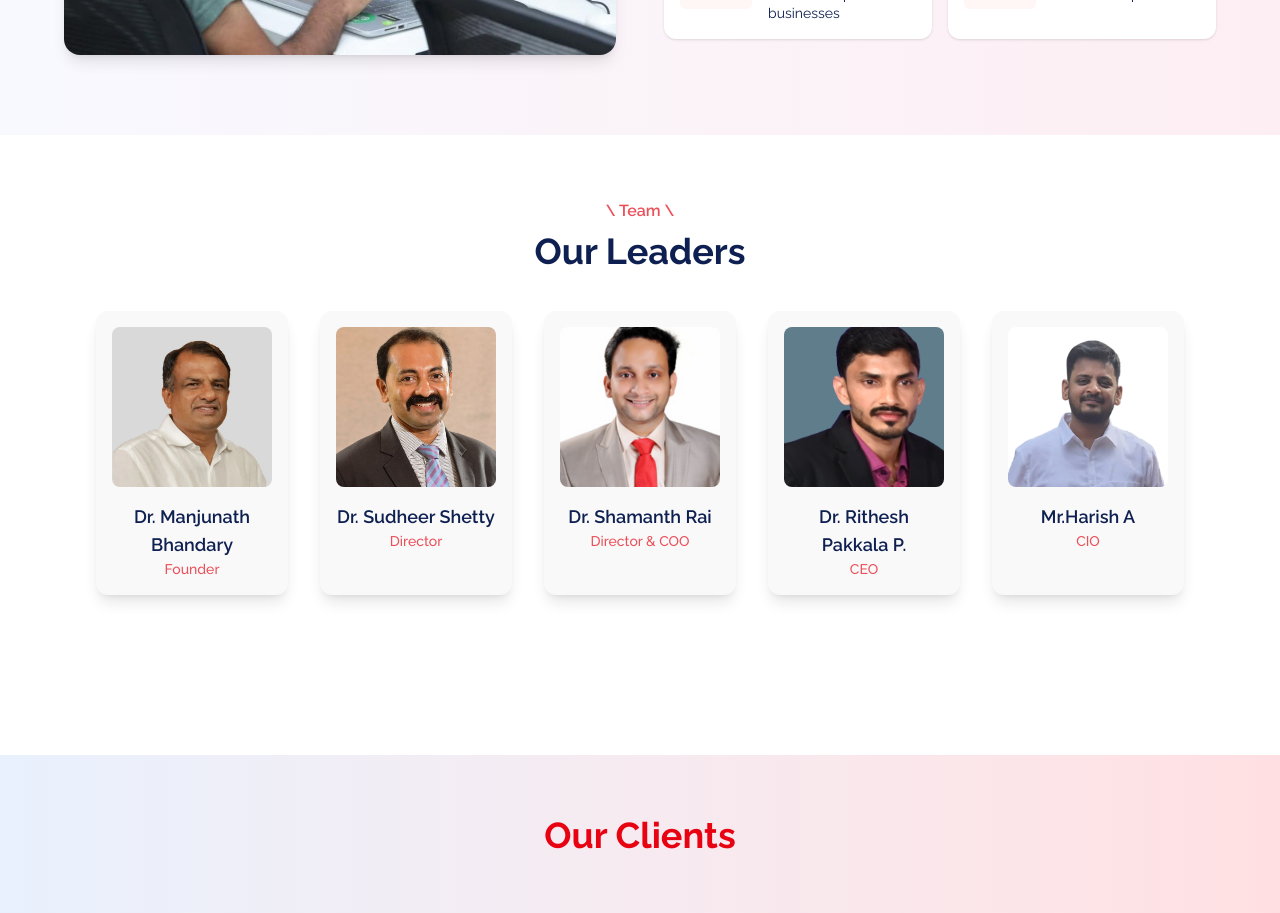
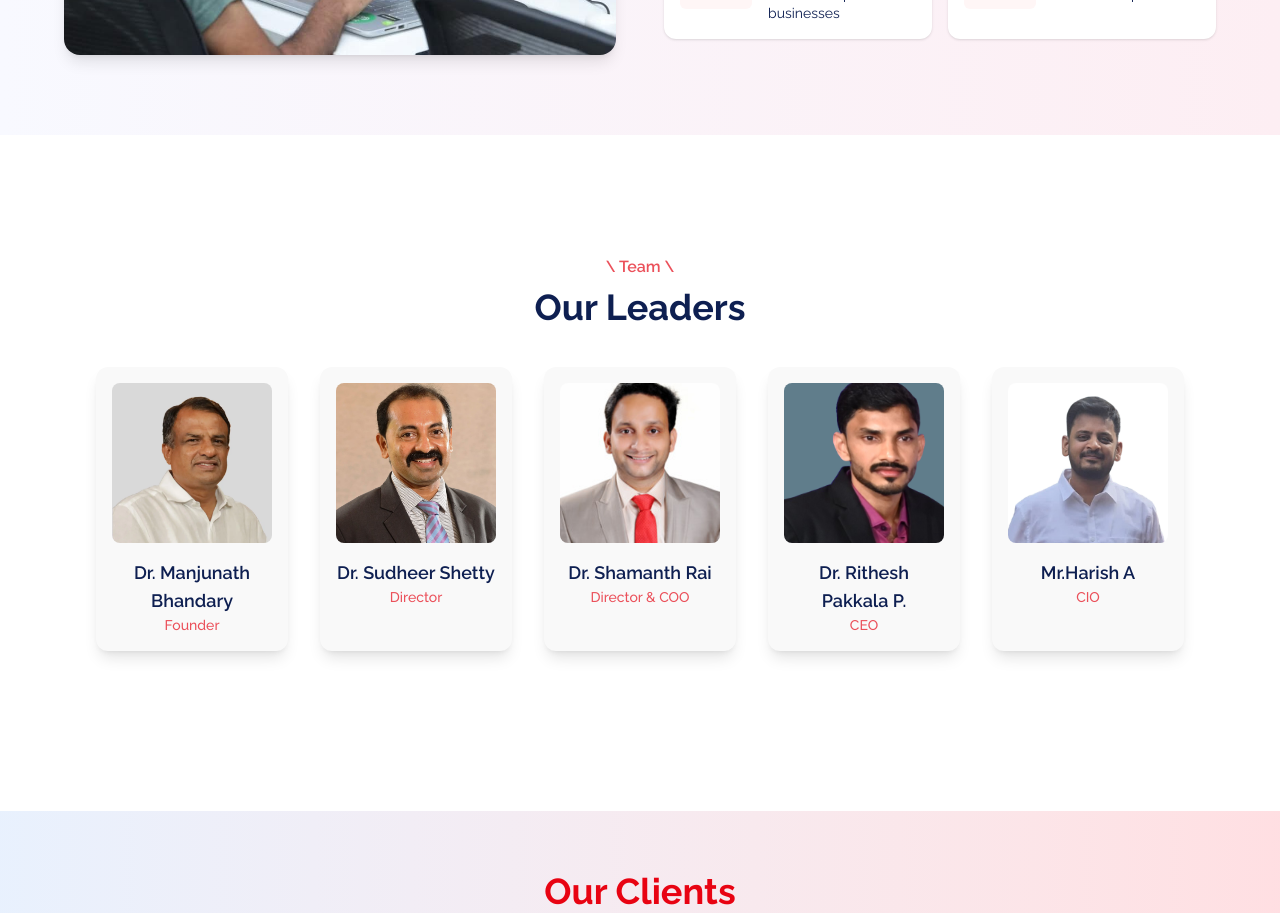
Before and after one commit to sahynex-solution/Sahynex, a Next.js app: page /About in a window 1280 px wide. Shown: the part 1360-2273 px from the top of the page. Built offline with nearby package versions, Linux system fonts and the light colour scheme.

Commit message:
Feats/fix About in-page transitions improves

```diff
--- a/src/Components/LeadersGrid.tsx
+++ b/src/Components/LeadersGrid.tsx
@@ -5,7 +5,7 @@ import Link from "next/link";
 const LeadersGrid = () => {
   return (
     <div>
-           <section id="team" className="bg-white py-16 px-6 md:px-16">
+      <section  id="team" className="bg-white py-16 px-6 md:px-16 pt-16 md:pt-30 scroll-mb-8 mb-8 scroll-mt-7 md:scroll-mt-1">
         <div className="max-w-full mx-auto text-center">
           <h2 className="text-[#EB505A] text-base font-semibold mb-2">\ Team \</h2>
           <h2 className="text-3xl md:text-4xl font-bold text-[#0e1f51] mb-10">
--- a/src/Components/scrollToHash.tsx
+++ b/src/Components/scrollToHash.tsx
@@ -62,7 +62,7 @@ export default function ScrollToHash() {
         const element = document.querySelector(target.hash);
         if (element) {
           e.preventDefault();
-          smoothScrollTo(element, 1000, -80);
+          smoothScrollTo(element, 1000, -90);
         }
       }
     };
--- a/src/app/About/page.tsx
+++ b/src/app/About/page.tsx
@@ -8,7 +8,7 @@ import WhatwedoAbout from "@/Components/WhatwedoAbout";
 
 const AboutPage = () => {
   return (
-    <div id="info" className="scroll-mt-3">
+    <div id="info" className="scroll-mt-20">
       <section className="relative py-10 px-4 lg:px-12 flex flex-col lg:flex-row items-center justify-between gap-12">
         <div className="absolute inset-0 bg-gradient-to-r from-[#f8f9ff] to-[#fdeef3]"></div>
 
@@ -95,7 +95,7 @@ const AboutPage = () => {
       </div>
       <WhatwedoAbout />
       <LeadersGrid />
-      <section id="clients" className="relative pt-3 pb-40 px-6 md:px-16 mt-24">
+      <section id="clients" className="relative pt-3 pb-40 px-6 md:px-16 mt-24 scroll-mt-28">
         <div className="absolute inset-0 bg-gradient-to-r from-[#8DB8F7] to-[rgba(255,62,84,0.84)] opacity-20"></div>
         <div className="relative max-w-6xl mx-auto text-center z-10">
           <h2 className="text-3xl md:text-4xl font-bold text-[#0e1f51] mt-2 mb-0 pt-10">
```
